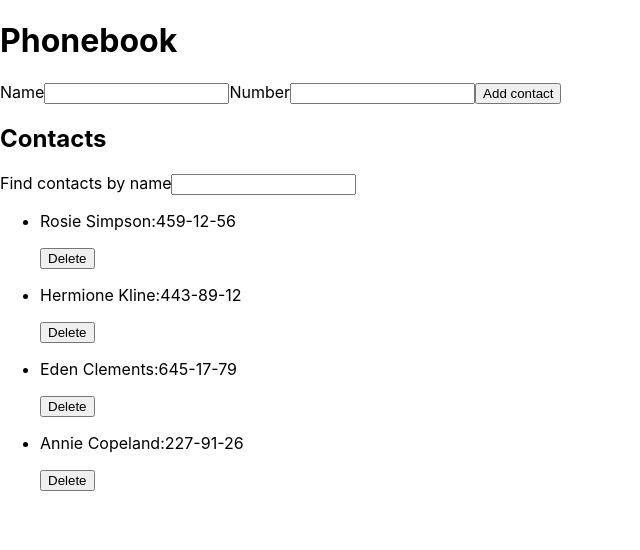
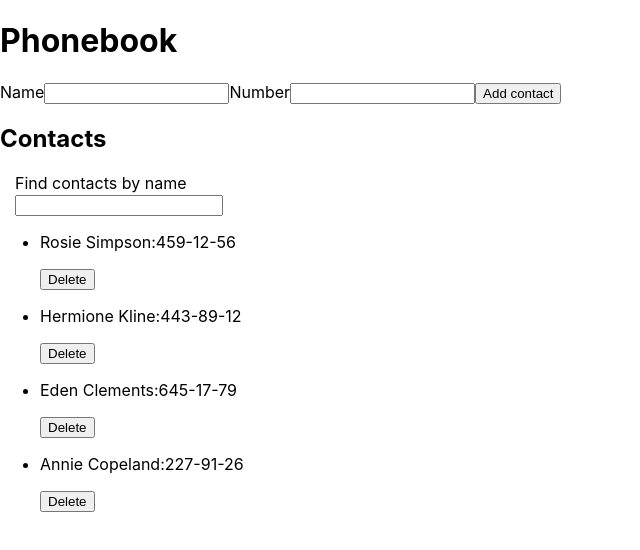
Before and after one commit to VadimKorobec/goit-react-hw-03-phonebook, a React (Create React App) app: page / in a window 1280 px wide. Shown: the top 550 px of the page, without its empty margins (0-640 px from the left). Built offline with nearby package versions, Linux system fonts and the light colour scheme.

Commit message:
Update Filter.js

```diff
--- a/src/components/Filter/Filter.js
+++ b/src/components/Filter/Filter.js
@@ -1,11 +1,12 @@
 import PropTypes from 'prop-types';
+import { Input, Label } from './Filter.styled';
 
 export const Filter = ({ filter, onChange }) => {
   return (
-    <label>
+    <Label>
       Find contacts by name
-      <input type="text" name="filter" value={filter} onChange={onChange} />
-    </label>
+      <Input type="text" name="filter" value={filter} onChange={onChange} />
+    </Label>
   );
 };
 
```
